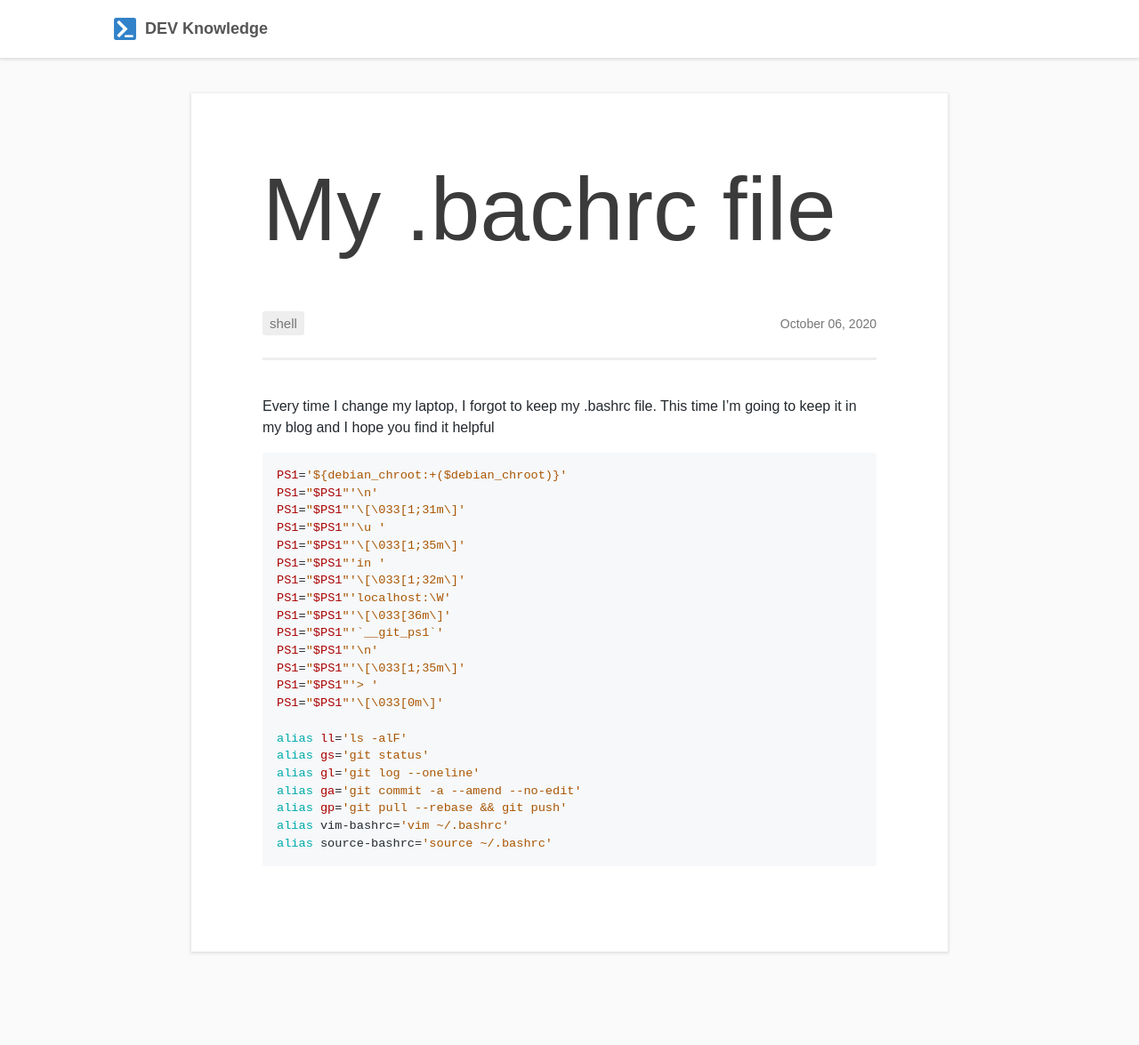
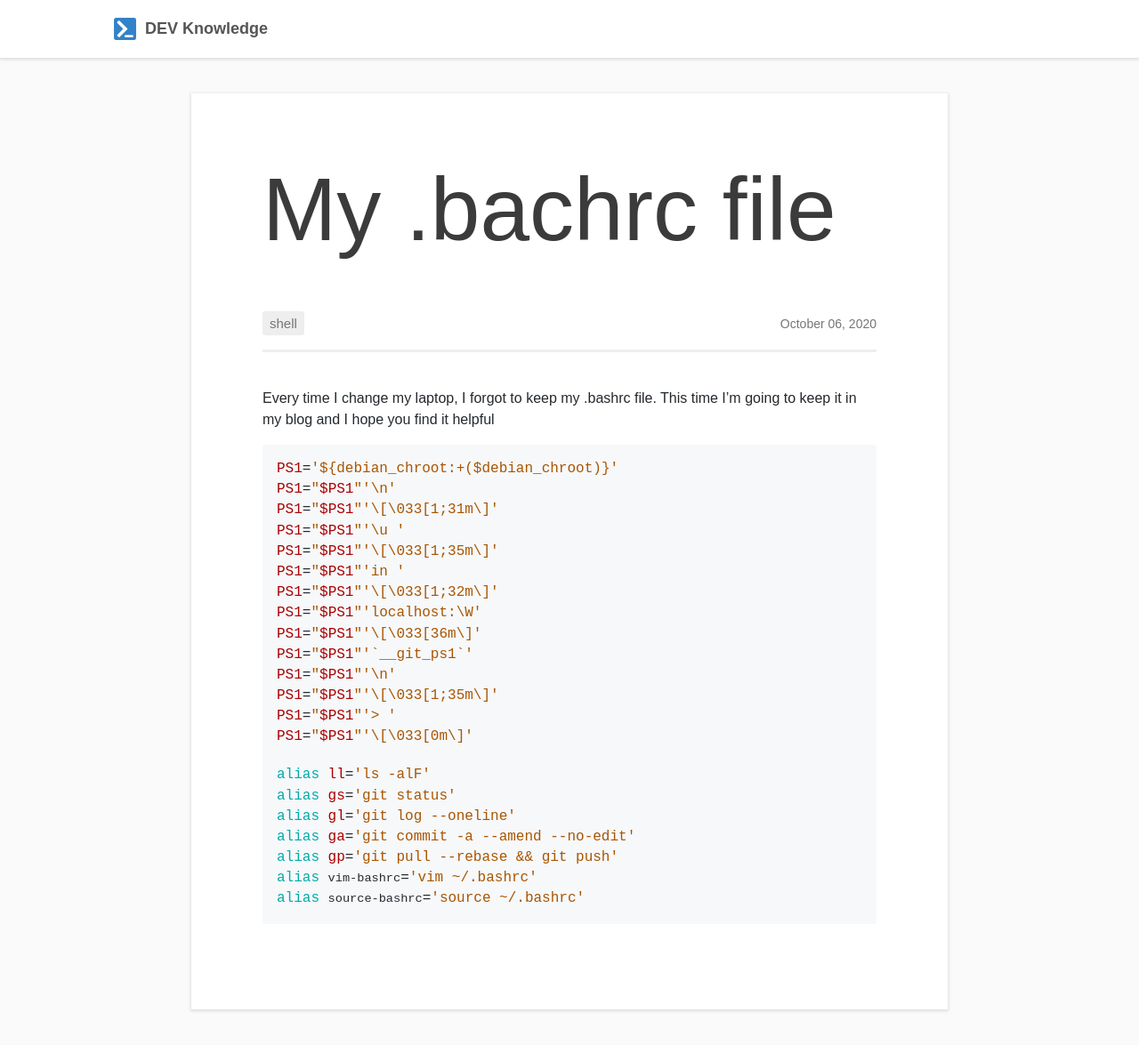
Before and after one commit to devknowledge/devknowledge.github.io, a Jekyll site: the page built from _posts/2020-10-06-my-bashrc-file.markdown, in a window 1280 px wide and 1175 px high. Shown: the whole window at 89% size. Built offline with Jekyll 4.4.1, drawn with Linux system fonts in a browser that asks for light colours; some web fonts are replaced.

Commit message:
update post style

```diff
--- a/_sass/base.scss
+++ b/_sass/base.scss
@@ -11,6 +11,9 @@
     --main-width: 90%;
     --font-size: 45%;
     --post-summary-columns: 1;
+    --post-padding: 3rem;
+    --post-margin: 2rem auto;
+    --post-title-font-size: 6rem;
   }
 
   @media screen and (min-width: 376px) and (max-width: 768px) {
@@ -19,6 +22,9 @@
     --main-width: 85%;
     --font-size: 52%;
     --post-summary-columns: 2;
+    --post-padding: 5rem;
+    --post-margin: 3rem auto;
+    --post-title-font-size: 8rem;
   }
   @media screen and (min-width: 769px) {
     --post-summary-list-padding: 6rem 0;
@@ -26,6 +32,9 @@
     --main-width: 80%;
     --font-size: 62.5%;
     --post-summary-columns: 3;
+    --post-padding: 8rem;
+    --post-margin: 4rem auto;
+    --post-title-font-size: 10rem;
   }
 }
 
@@ -46,6 +55,7 @@
   padding: 0;
   margin: 0;
   box-sizing: border-box;
+  font-size: 1.6rem;
 }
 
 main {
--- a/_sass/post.scss
+++ b/_sass/post.scss
@@ -3,9 +3,9 @@
 .post {
   box-shadow: var(--box-shadow);
   max-width: 85rem;
-  margin: 4rem auto;
+  margin: var(--post-margin);
   background-color: var(--post-background-color);
-  padding: 8rem;
+  padding: var(--post-padding);
 
   & .post__overview::after {
     content: '';
@@ -13,12 +13,12 @@
     height: 0.3rem;
     width: 100%;
     background: var(--post-title-border-color);
-    margin: 3rem 0 4rem;
+    margin: 2rem 0 4rem;
   }
 
   & .post__title {
     color: var(--post-title-color);
-    font-size: 10rem;
+    font-size: var(--post-title-font-size);
     font-weight: 100;
     line-height: 1;
 
--- a/_sass/vendor/github-markdown.scss
+++ b/_sass/vendor/github-markdown.scss
@@ -62,7 +62,6 @@
   -webkit-text-size-adjust: 100%;
   line-height: 1.5;
   color: #24292e;
-  font-size: 16px;
   line-height: 1.5;
   word-wrap: break-word;
 }
```
